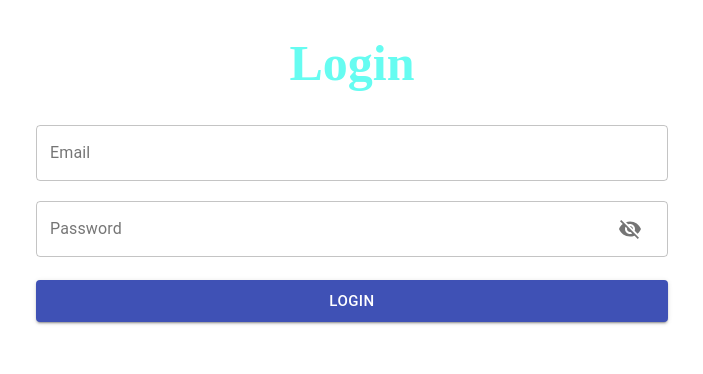
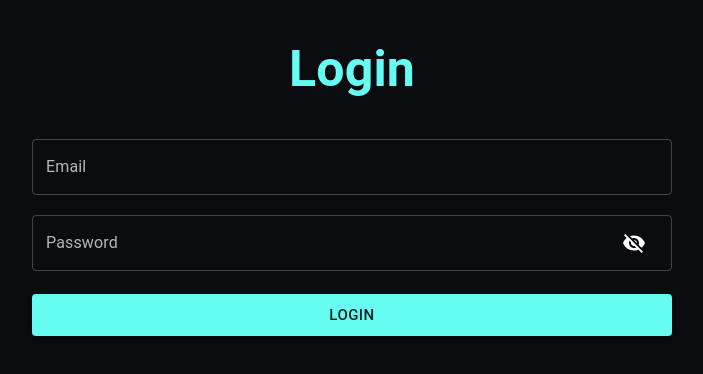
Before and after one commit to Mgrdich/POS, a React (Create React App) app in the folder client/: page /login in a window 1280 px wide. Shown: the top 374 px of the page, without its empty margins (288-991 px from the left). Built offline with nearby package versions, Linux system fonts and the light colour scheme.

Commit message:
FE: added Theme

```diff
--- a/client/src/App.tsx
+++ b/client/src/App.tsx
@@ -7,6 +7,9 @@ import {store} from "./store";
 import jwt_decode from 'jwt-decode';
 import {setAuthToken} from "./util/redux";
 import {logOutUser, setCurrentUser} from "./actions/authActions";
+import {theme} from "./theme";
+import { ThemeProvider} from '@material-ui/styles';
+import {CssBaseline} from "@material-ui/core";
 
 if (localStorage.token) {
     // Set auth token header auth
@@ -29,11 +32,14 @@ if (localStorage.token) {
 const App: React.FC = () => {
     return (
         <>
-            <Provider store={store}>
-                <Router history={history}>
-                    <Routes/>
-                </Router>
-            </Provider>
+            <ThemeProvider theme={theme}>
+                <CssBaseline/>
+                <Provider store={store}>
+                    <Router history={history}>
+                        <Routes/>
+                    </Router>
+                </Provider>
+            </ThemeProvider>
         </>
     );
 };
--- /dev/null
+++ b/client/src/theme.ts
@@ -0,0 +1,42 @@
+import {createMuiTheme, Theme} from "@material-ui/core";
+
+export let theme: Theme;
+theme = createMuiTheme({
+    palette: {
+        type: 'dark',
+        primary: {
+            main: "#66fcf1",
+
+        },
+        secondary: {
+            main: "#1f2833",
+        },
+        error: {
+            light: "#e57373",
+            main: "#f44336",
+            dark: "#d32f2f",
+            contrastText: "#fff",
+        }, warning: {
+            light: "#ffb74d",
+            main: "#ff9800",
+            dark: "#f57c00",
+            contrastText: "rgba(0, 0, 0, 0.87)"
+        },
+        text: {
+            primary: "#c5c6c7",
+
+        },
+        background: {
+            default: "#0b0c10",
+
+        },
+    },
+    overrides: {
+        MuiInput: {
+            input: {
+                color: '#fff'
+            },
+        },
+
+    }
+});
```
